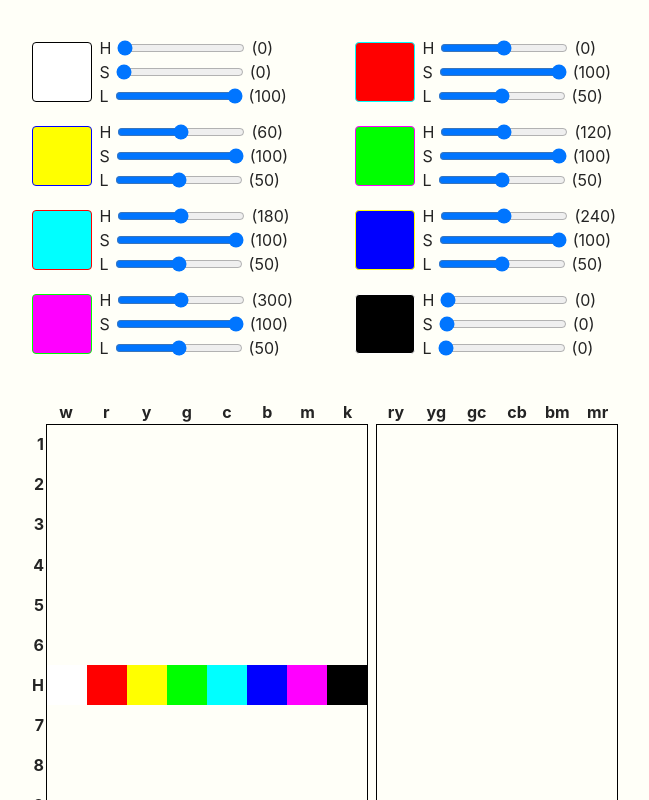
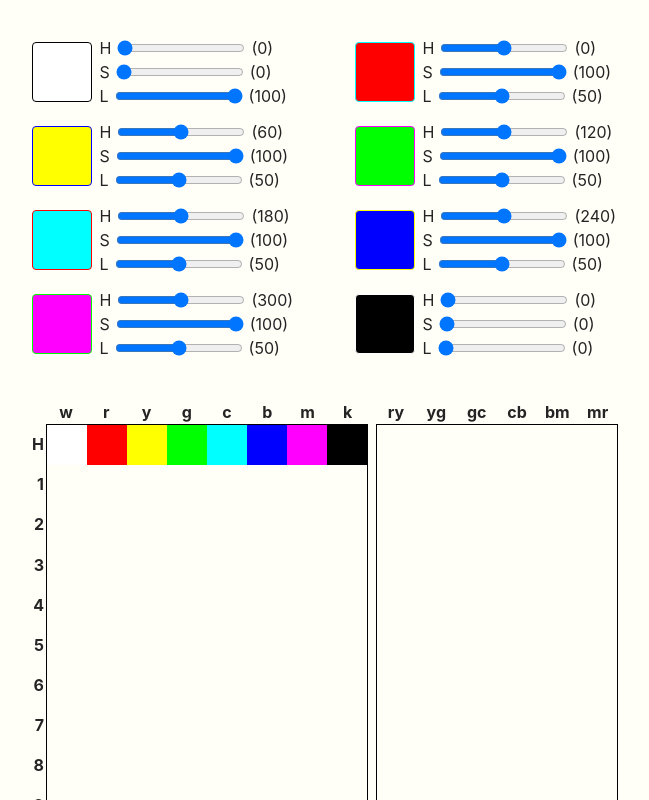
Before and after one commit to AxielWain/PaletteMaker, a Preact app: page / in a window 1280 px wide. Shown: the top 800 px of the page, without its empty margins (329-978 px from the left). Built offline with nearby package versions, Linux system fonts and the light colour scheme.

Commit message:
Move base colors row to the top of the grid
Reorganize the order of the color arrays, to prepare for the new
computation of colors

```diff
--- a/src/Components/PaletteTable/PaletteTableColumn.tsx
+++ b/src/Components/PaletteTable/PaletteTableColumn.tsx
@@ -38,12 +38,12 @@ export function PaletteTableColumn({
         />
         <div className="palette">
           <PaletteGrid
-            colors={lighterColors}
+            colors={colors}
             columnCount={colors.length}
             onClick={onClickedColor}
           />
           <PaletteGrid
-            colors={colors}
+            colors={lighterColors}
             columnCount={colors.length}
             onClick={onClickedColor}
           />
--- a/src/utils/constants.ts
+++ b/src/utils/constants.ts
@@ -53,13 +53,13 @@ export const columnDerivedHeaders = Object.freeze([
 
 export const rowHeaders = Object.freeze([
   '',
+  'H',
   '1',
   '2',
   '3',
   '4',
   '5',
   '6',
-  'H',
   '7',
   '8',
   '9',
```
